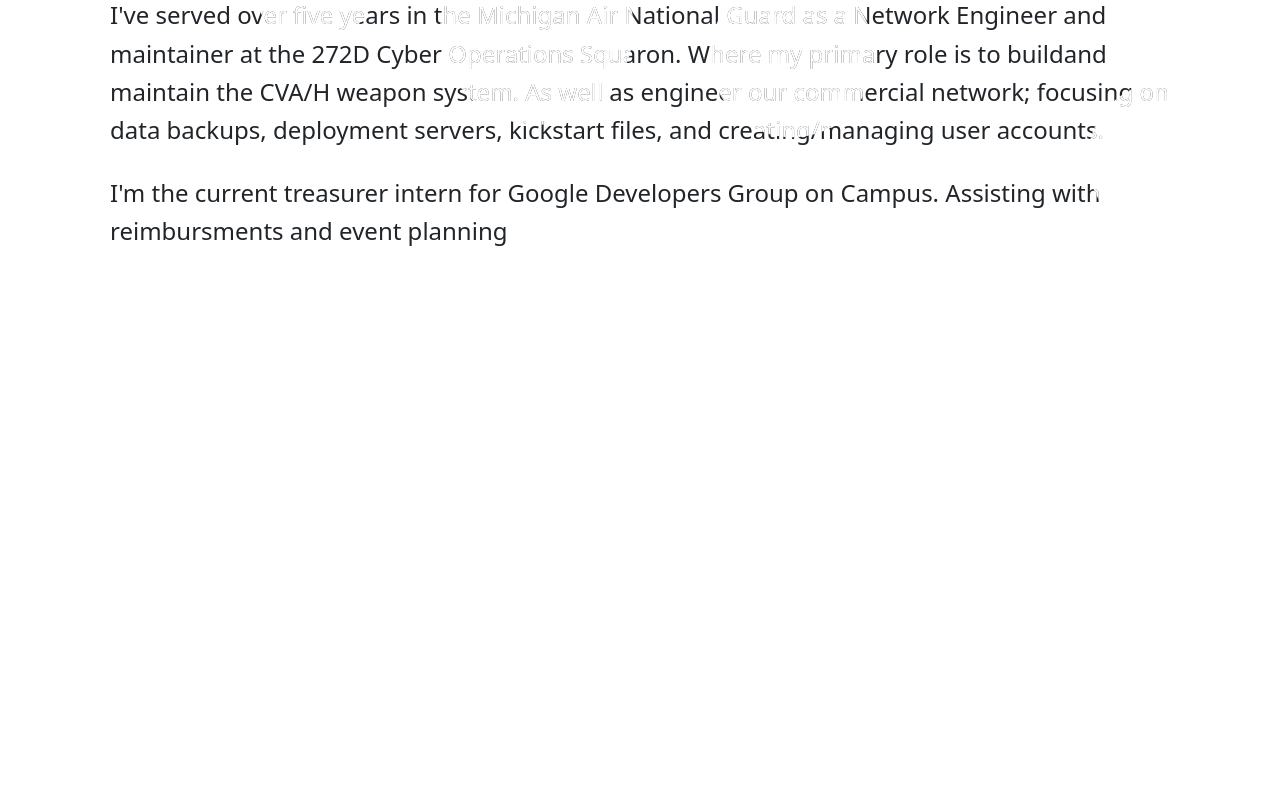
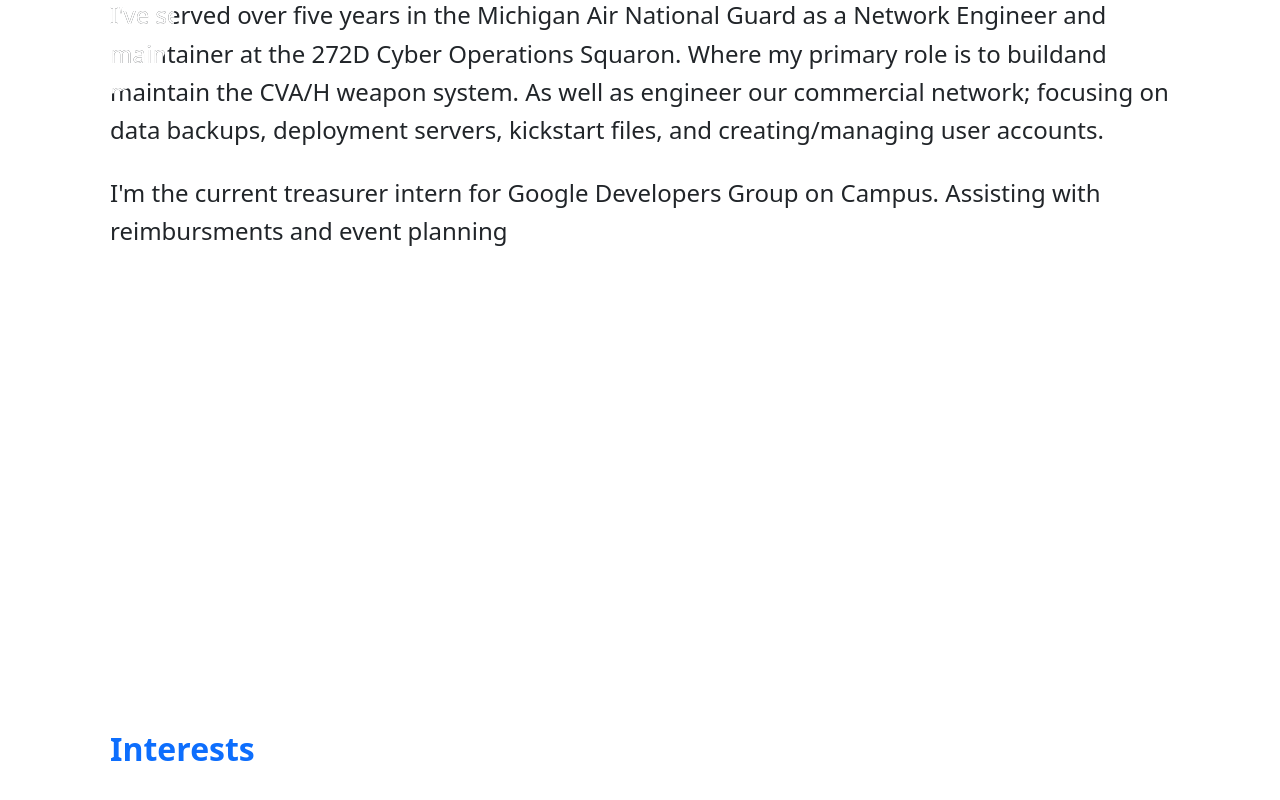
Before and after one commit to Aaron4554/web-portfolio, a React (Vite) app in the folder frontend/: page / in a window 1280 px wide. Shown: the part 1172-1972 px from the top of the page. Before the commit the page ends 1545 px from the top, so only its background shows below. Built offline with nearby package versions, Linux system fonts and the light colour scheme.

Commit message:
Added interests to page

```diff
--- a/frontend/src/App.tsx
+++ b/frontend/src/App.tsx
@@ -2,6 +2,7 @@ import BubbleBackground from "./components/BubbleBackground";
 import Header from "./components/Header";
 import Hero from "./components/Hero";
 import Bio from "./components/Bio";
+import Interests from "./components/Interests";
 
 function App() {
   return (
@@ -10,6 +11,7 @@ function App() {
       <main>
         <Hero />
         <Bio />
+        <Interests />
       </main>
     </BubbleBackground>
   );
```
